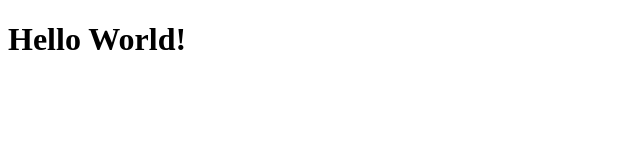
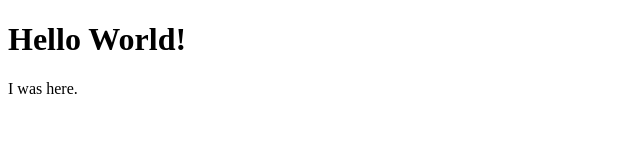
Before and after one commit to awanam/MyFirstRepo, a plain HTML site: page index.html in a window 1280 px wide. Shown: the full height of the page, 0-640 px from the left. Drawn offline with Linux system fonts and the light colour scheme.

Commit message:
added text to index.html

```diff
--- a/index.html
+++ b/index.html
@@ -6,5 +6,6 @@
 <body>
 	<h1>Hello World!</h1>
 
+	<p>I was here.</p>
 </body>
 </html>
```
